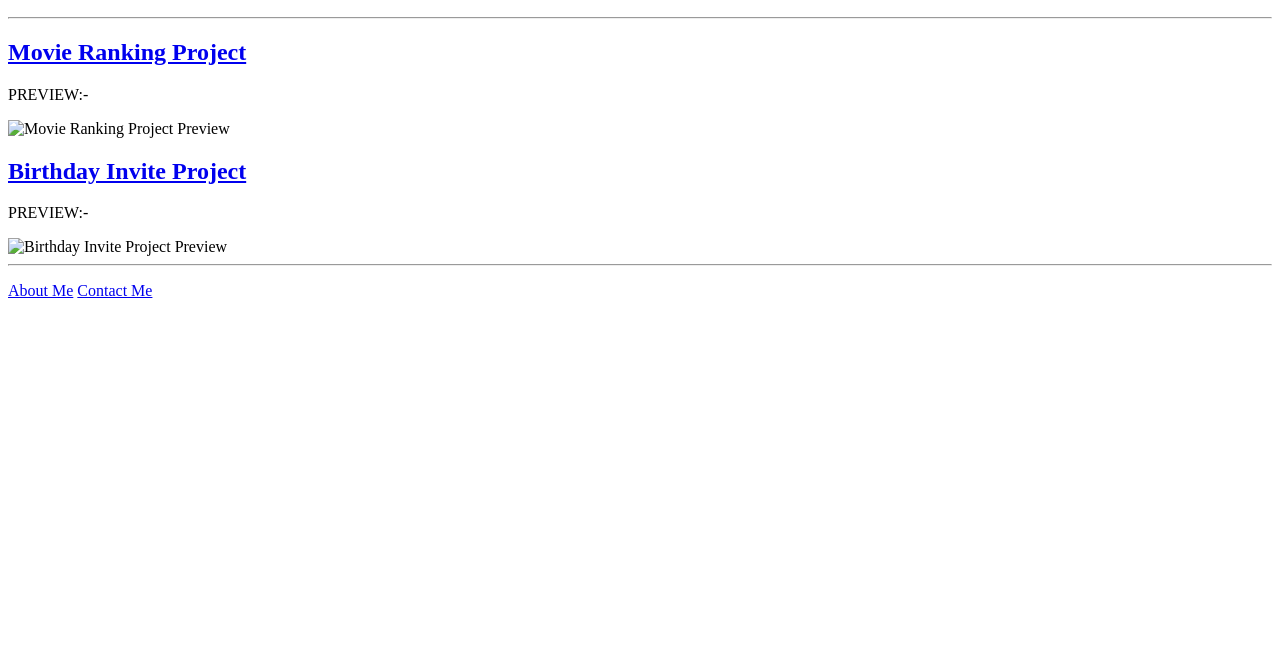
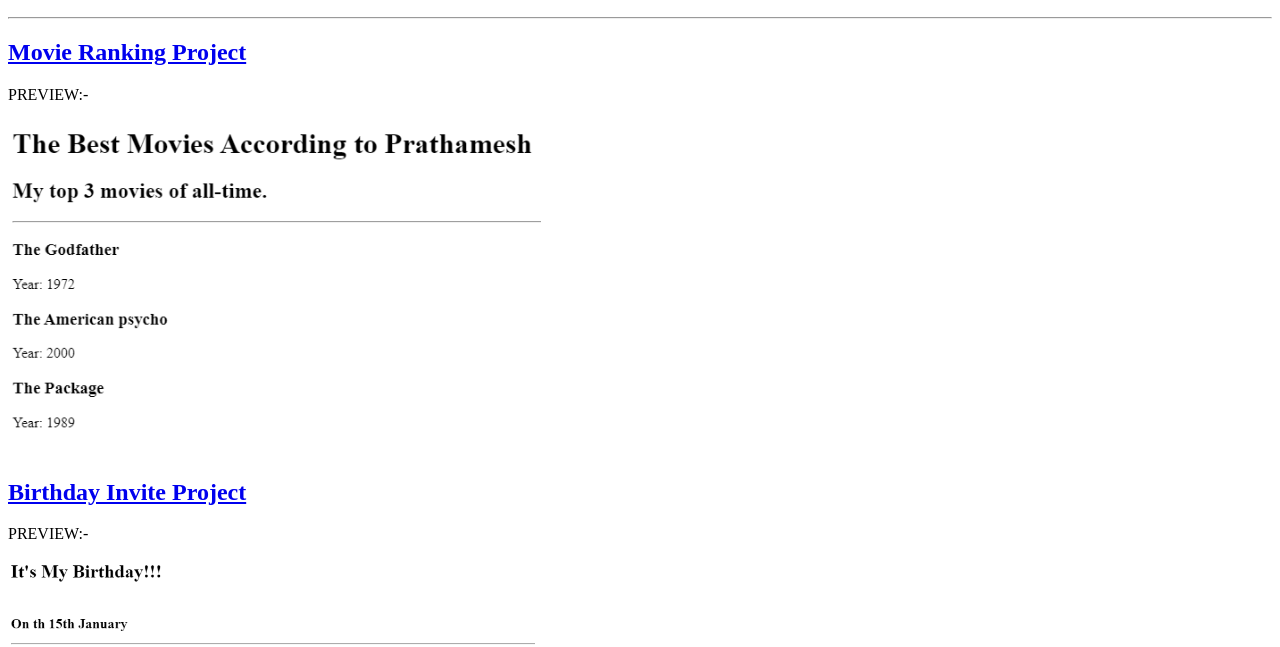
Before and after one commit to PrathameShhhhhhh/my-portfolio, a plain HTML site: page index.html in a window 1280 px wide. Shown: the part 110-757 px from the top of the page. Drawn offline with Linux system fonts and the light colour scheme.

Commit message:
Update index.html

```diff
--- a/index.html
+++ b/index.html
@@ -27,15 +27,15 @@ https://developer.mozilla.org/en-US/docs/Web/HTML/Element/img#attr-height -->
         <hr/>
             <a href="./public/movie-ranking.html"><h2>Movie Ranking Project</h2></a>
                 <p>PREVIEW:-</p>
-                    <img src="../4.3 HTML Porfolio Project/assets/images/movie-ranking.png" alt="Movie Ranking Project Preview" height="335">
+                    <img src="./assets/images/movie-ranking.png" alt="Movie Ranking Project Preview" height="335">
         <br/>
-            <a href="../4.3 HTML Porfolio Project/public/birthday-invite.html"><h2>Birthday Invite Project</h2></a>
+            <a href="./public/birthday-invite.html"><h2>Birthday Invite Project</h2></a>
                 <p>PREVIEW:-</p>
-                    <img src="../4.3 HTML Porfolio Project/assets/images/birthday-invite.png" alt="Birthday Invite Project Preview" height="500">
+                    <img src="./assets/images/birthday-invite.png" alt="Birthday Invite Project Preview" height="500">
         <hr/>
         <p>
-            <a href="../4.3 HTML Porfolio Project/public/about.html">About Me</a>
-            <a href="../4.3 HTML Porfolio Project/public/contact.html">Contact Me</a>
+            <a href="./public/about.html">About Me</a>
+            <a href="./public/contact.html">Contact Me</a>
         </p>
 </body>
 </html>
```
